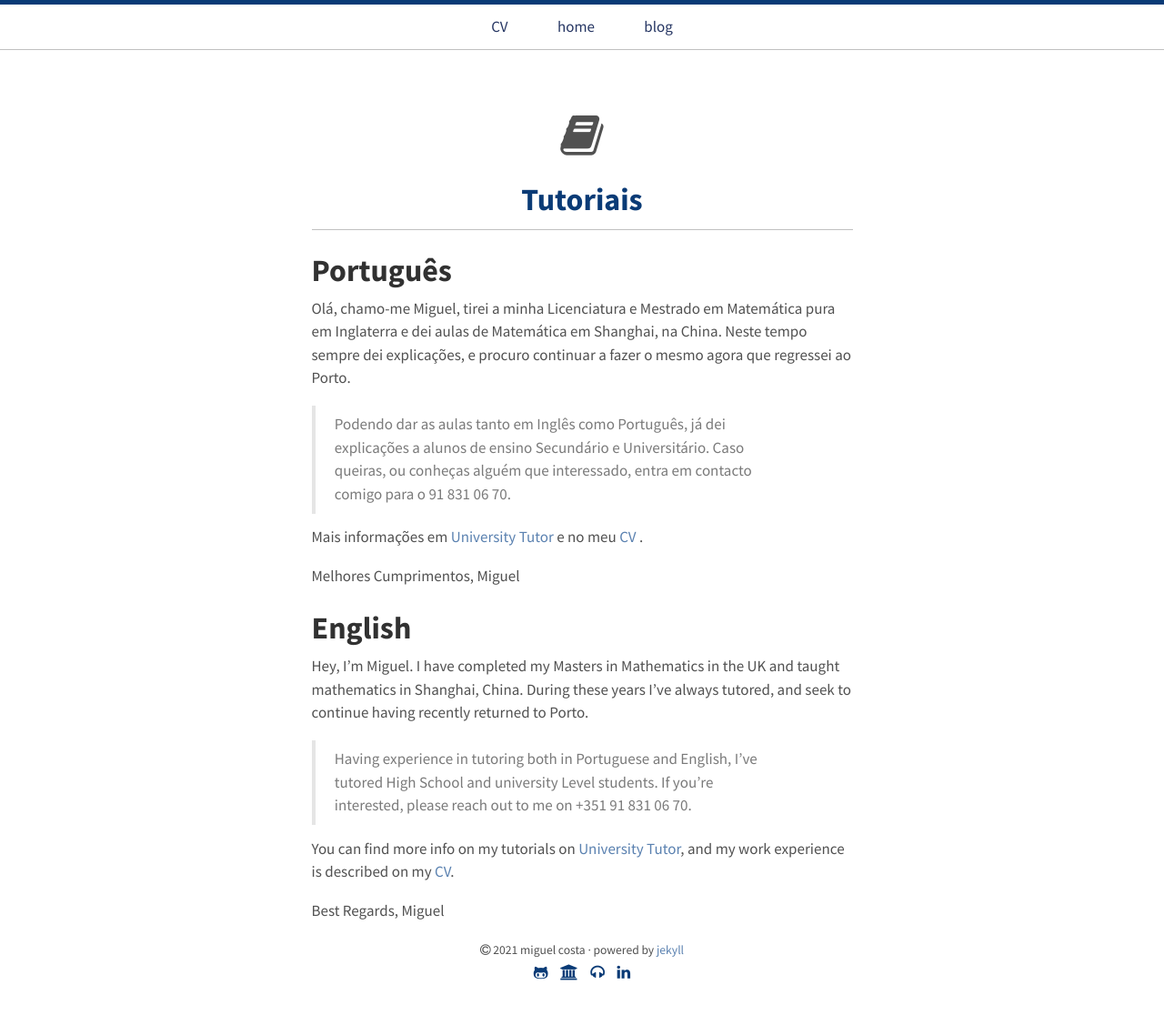
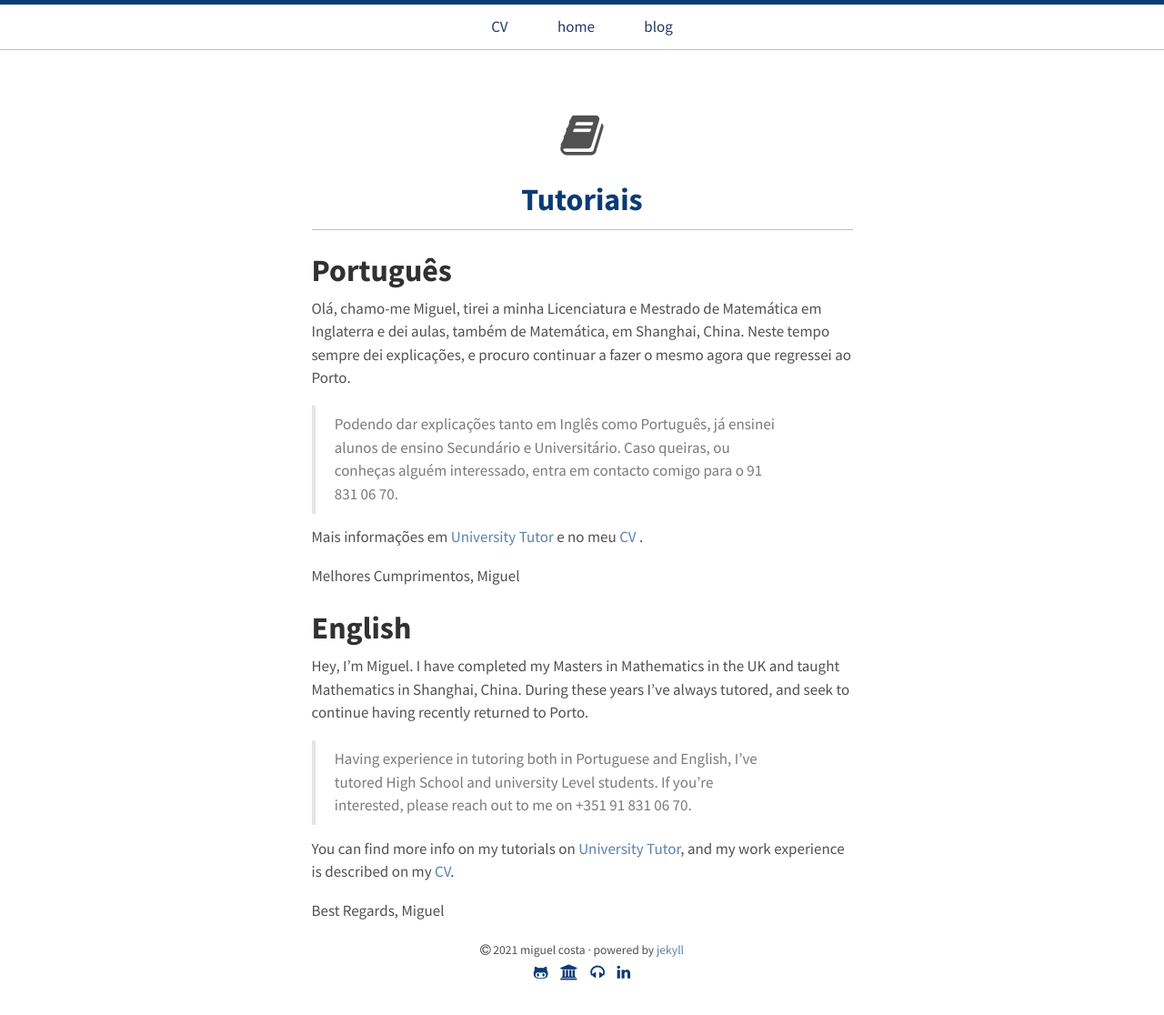
Before and after one commit to migueltorrescosta/migueltorrescosta.github.io, a Jekyll site: the page built from tutoriais.md, in a window 1280 px wide. Shown: the whole page at 91% size. Built offline with Jekyll 4.4.1, drawn with Linux system fonts in a browser that asks for light colours; a script that is not in the unit is left out.

Commit message:
Fix spelling errors

```diff
--- a/tutoriais.md
+++ b/tutoriais.md
@@ -14,23 +14,20 @@
 </header>
 
 # Português
-Olá, chamo-me Miguel, tirei a minha Licenciatura e Mestrado em Matemática pura em Inglaterra e dei aulas de Matemática em Shanghai, na China. Neste tempo sempre dei explicações, e procuro continuar a fazer o mesmo agora que regressei ao Porto.
+Olá, chamo-me Miguel, tirei a minha Licenciatura e Mestrado de Matemática em Inglaterra e dei aulas, também de Matemática, em Shanghai, China. Neste tempo sempre dei explicações, e procuro continuar a fazer o mesmo agora que regressei ao Porto.
 
-> Podendo dar as aulas tanto em Inglês como Português, já dei explicações a alunos de ensino Secundário e Universitário. Caso queiras, ou conheças alguém que interessado, entra em contacto comigo para o 91 831 06 70.
+> Podendo dar explicações tanto em Inglês como Português, já ensinei alunos de ensino Secundário e Universitário. Caso queiras, ou conheças alguém interessado, entra em contacto comigo para o 91 831 06 70.
 
 Mais informações em [University Tutor](https://universitytutor.com/tutors/944174) e no meu [CV]({{ site.baseurl }}/CV.pdf) .
 
-Melhores Cumprimentos,
-Miguel
+Melhores Cumprimentos, Miguel
 
 # English
 
-Hey, I'm Miguel. I have completed my Masters in Mathematics in the UK and taught mathematics in Shanghai, China. During these years I've always tutored, and seek to continue having recently returned to Porto.
-
+Hey, I'm Miguel. I have completed my Masters in Mathematics in the UK and taught Mathematics in Shanghai, China. During these years I've always tutored, and seek to continue having recently returned to Porto.
 
 > Having experience in tutoring both in Portuguese and English, I've tutored High School and university Level students. If you're interested, please reach out to me on +351 91 831 06 70.
 
 You can find more info on my tutorials on [University Tutor](https://universitytutor.com/tutors/944174), and my work experience is described on my [CV]({{ site.baseurl }}/CV.pdf).
 
-Best Regards,
-Miguel
+Best Regards, Miguel
```
